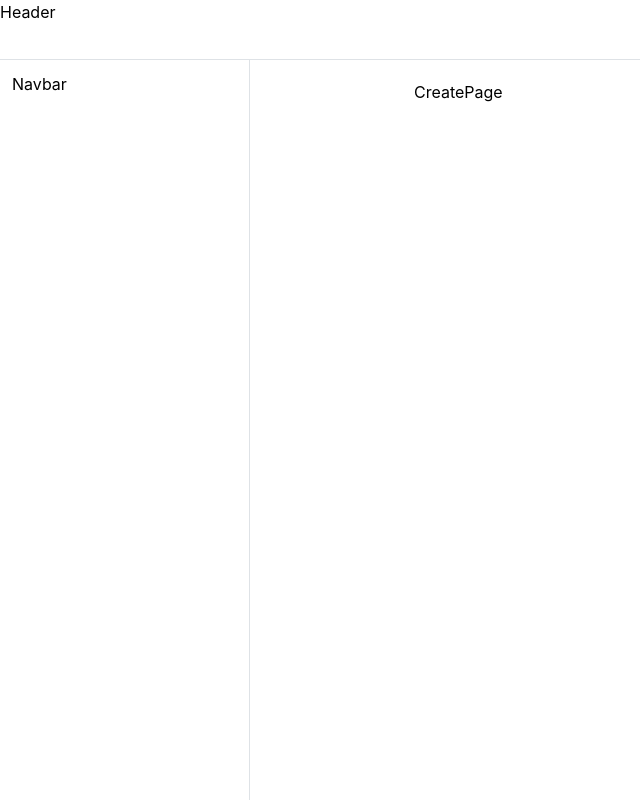
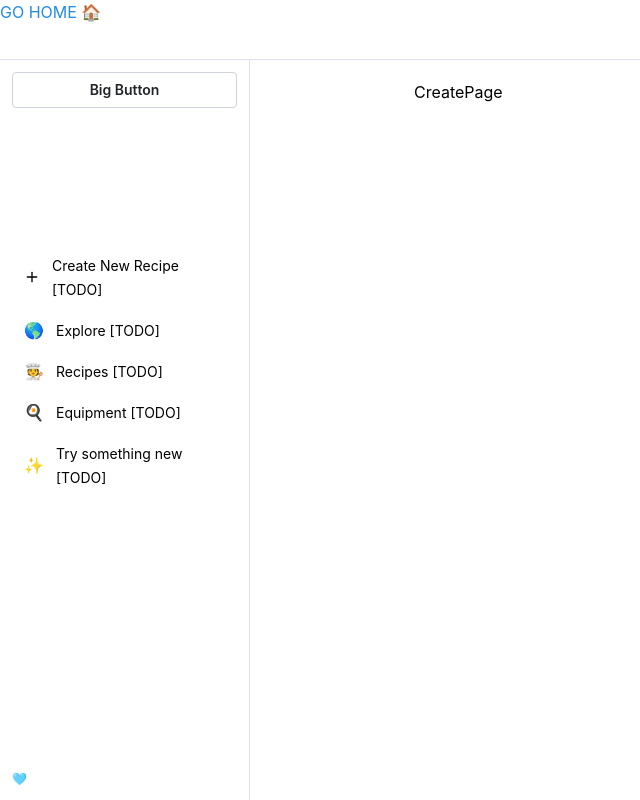
Before and after one commit to kaede4318/tabetai-version-0, a React (Vite) app in the folder frontend/: page /create in a window 1280 px wide. Shown: the whole page, without its empty margins (0-640 px from the left). Built offline with nearby package versions, Linux system fonts and the light colour scheme.

Commit message:
build and add Navbar

```diff
--- a/frontend/src/components/AppShellLayout.tsx
+++ b/frontend/src/components/AppShellLayout.tsx
@@ -1,7 +1,7 @@
-// import { AppShell, Navbar, Header, Text, Container } from '@mantine/core';
-import { AppShell, Burger } from '@mantine/core';
+import { Anchor, AppShell, Burger } from '@mantine/core';
 import { useDisclosure } from '@mantine/hooks';
 import { Outlet } from 'react-router-dom';
+import Navbar from './Navbar';
 
 function AppShellLayout() {
     const [opened, { toggle }] = useDisclosure();
@@ -23,13 +23,18 @@ function AppShellLayout() {
                     hiddenFrom="sm"
                     size="sm"
                 />
-                <div>Header</div>
+                {/* <div>Header</div> */}
+                <Anchor
+                    href={"/"}
+                >
+                    GO HOME 🏠
+                </Anchor>
             </AppShell.Header>
 
             <AppShell.Navbar
                 p="sm"
             >
-                Navbar
+                <Navbar />
             </AppShell.Navbar>
 
             <AppShell.Main
--- a/frontend/src/components/Navbar.tsx
+++ b/frontend/src/components/Navbar.tsx
@@ -1,7 +1,8 @@
 // import { Button, Container, Flex, HStack, Text, useColorMode } from "@chakra-ui/react";
 // import { Link } from "react-router-dom";
 
-import { Container } from "@mantine/core";
+import { Button, Container, Text, NavLink, Stack, Anchor } from "@mantine/core";
+import { FiPlus } from "react-icons/fi";
 
 // import { PlusSquareIcon } from "@chakra-ui/icons";
 // import { IoMoon } from "react-icons/io5";
@@ -48,16 +49,59 @@ import { Container } from "@mantine/core";
 // };
 
 const Navbar = () => {
-    const navbarProps = {
-        bg: 'var(--mantine-color-blue-light)',
-        h: 50,
-        mt: 'md',
-    };
 
     return (
-        <Container {...navbarProps}>
-            NAVBAR
-        </Container>
+        <Stack
+            h="100%"
+            bg="var(--mantine-color-body)"
+            align="stretch"
+            justify="space-between"
+            // gap="xl" // not needed?
+        >
+            <Button
+                variant="default"
+            >
+                Big Button
+            </Button>
+
+            <div>
+                <NavLink
+                    href="/create"
+                    label="Create New Recipe [TODO]"
+                    leftSection={<FiPlus />}
+                />
+                <NavLink
+                    href=""
+                    label="Explore [TODO]"
+                    leftSection="🌎"
+                />
+                <NavLink
+                    href=""
+                    label="Recipes [TODO]"
+                    leftSection="🧑‍🍳"
+                />
+                <NavLink
+                    href=""
+                    label="Equipment [TODO]"
+                    leftSection="🍳"
+                />
+                <NavLink
+                    href=""
+                    label="Try something new [TODO]"
+                    leftSection="✨"
+                />
+            </div>
+
+            <div></div>
+
+            <Anchor
+                href="https://www.youtube.com/watch?v=UPDjHfOiIWQ"
+                target="_blank"
+                underline="never"
+            >
+                <Text size="xs">🩵</Text>
+            </Anchor>
+        </Stack>
     );
 };
 
```
